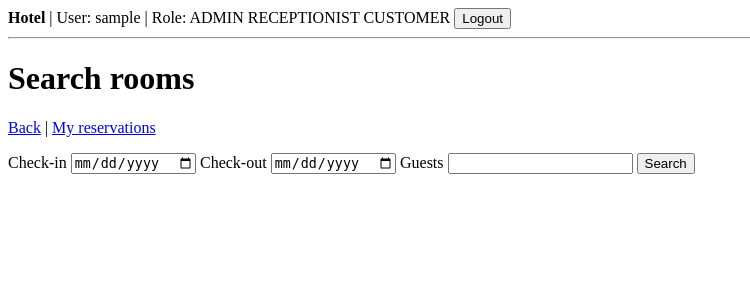
After one commit to marinw1816-cyber/Project-hotel-room, a Spring Boot app: page /customer/search in a window 1280 px wide. The commit adds this page. Shown: the top 300 px of the page, without its empty margins (0-750 px from the left). Run offline with Spring Boot 4, Linux system fonts and the light colour scheme; the visitor is signed in with stand-in values (Sample User, id 1); some of the project's set-up classes (security, data sources, template engines, error pages and the like) are left out, and stand-ins take their place; some libraries are stand-ins or nearby versions.

Commit message:
Customer pages: search rooms, book, my reservations (cancel, change dates)

```diff
--- /dev/null
+++ b/hotel-app/src/main/java/hotel/web/CustomerController.java
@@ -0,0 +1,128 @@
+package hotel.web;
+
+import hotel.reservation.ReservationEntity;
+import hotel.reservation.ReservationService;
+import hotel.room.RoomEntity;
+import jakarta.servlet.http.HttpServletRequest;
+import java.time.LocalDate;
+import java.time.temporal.ChronoUnit;
+import java.util.List;
+import java.util.NoSuchElementException;
+import org.springframework.format.annotation.DateTimeFormat;
+import org.springframework.security.core.Authentication;
+import org.springframework.stereotype.Controller;
+import org.springframework.ui.Model;
+import org.springframework.web.bind.MissingServletRequestParameterException;
+import org.springframework.web.bind.annotation.ExceptionHandler;
+import org.springframework.web.bind.annotation.GetMapping;
+import org.springframework.web.bind.annotation.PathVariable;
+import org.springframework.web.bind.annotation.PostMapping;
+import org.springframework.web.bind.annotation.RequestParam;
+import org.springframework.web.method.annotation.MethodArgumentTypeMismatchException;
+import org.springframework.web.servlet.mvc.support.RedirectAttributes;
+
+/**
+ * Pages of the customer: search rooms, book, see, cancel and change the own reservations.
+ * Only role CUSTOMER can open /customer/** (see SecurityConfig).
+ * Errors of ReservationService are shown as a message on the page, never as an error page.
+ */
+@Controller
+public class CustomerController {
+
+    private final ReservationService reservationService;
+
+    public CustomerController(ReservationService reservationService) {
+        this.reservationService = reservationService;
+    }
+
+    /** GET /customer/search: the form; with values also the list of free rooms. */
+    @GetMapping("/customer/search")
+    public String search(@RequestParam(required = false) @DateTimeFormat(iso = DateTimeFormat.ISO.DATE) LocalDate checkIn,
+                         @RequestParam(required = false) @DateTimeFormat(iso = DateTimeFormat.ISO.DATE) LocalDate checkOut,
+                         @RequestParam(required = false) Integer guests,
+                         Model model) {
+        model.addAttribute("checkIn", checkIn);
+        model.addAttribute("checkOut", checkOut);
+        model.addAttribute("guests", guests);
+        if (checkIn == null && checkOut == null && guests == null) {
+            return "customer-search";
+        }
+        try {
+            List<RoomEntity> freeRooms = reservationService.findFreeRooms(checkIn, checkOut, guests == null ? 0 : guests);
+            model.addAttribute("rooms", freeRooms);
+            model.addAttribute("nights", ChronoUnit.DAYS.between(checkIn, checkOut));
+        } catch (IllegalArgumentException e) {
+            // already on the search page: no redirect needed, the form keeps its values
+            model.addAttribute("error", e.getMessage());
+        }
+        return "customer-search";
+    }
+
+    /** POST /customer/book: books the room for the logged-in user. */
+    @PostMapping("/customer/book")
+    public String book(@RequestParam int roomNumber,
+                       @RequestParam @DateTimeFormat(iso = DateTimeFormat.ISO.DATE) LocalDate checkIn,
+                       @RequestParam @DateTimeFormat(iso = DateTimeFormat.ISO.DATE) LocalDate checkOut,
+                       @RequestParam int guests,
+                       Authentication authentication,
+                       RedirectAttributes redirect) {
+        try {
+            ReservationEntity booked = reservationService.book(authentication.getName(), roomNumber, checkIn, checkOut, guests);
+            redirect.addFlashAttribute("success", "Room " + roomNumber + " booked from " + checkIn + " to " + checkOut
+                    + ", total price " + booked.totalPrice() + ".");
+            return "redirect:/customer/reservations";
+        } catch (IllegalArgumentException | IllegalStateException | NoSuchElementException e) {
+            redirect.addFlashAttribute("error", e.getMessage());
+            // back to the search with the same values
+            redirect.addAttribute("checkIn", checkIn);
+            redirect.addAttribute("checkOut", checkOut);
+            redirect.addAttribute("guests", guests);
+            return "redirect:/customer/search";
+        }
+    }
+
+    /** GET /customer/reservations: the reservations of the logged-in user. */
+    @GetMapping("/customer/reservations")
+    public String reservations(Authentication authentication, Model model) {
+        model.addAttribute("reservations", reservationService.myReservations(authentication.getName()));
+        return "customer-reservations";
+    }
+
+    /** POST /customer/reservations/{id}/cancel: cancels an own reservation. */
+    @PostMapping("/customer/reservations/{id}/cancel")
+    public String cancel(@PathVariable long id, Authentication authentication, RedirectAttributes redirect) {
+        try {
+            reservationService.cancel(id, authentication.getName());
+            redirect.addFlashAttribute("success", "Reservation " + id + " cancelled.");
+        } catch (IllegalArgumentException | IllegalStateException | NoSuchElementException e) {
+            redirect.addFlashAttribute("error", e.getMessage());
+        }
+        return "redirect:/customer/reservations";
+    }
+
+    /** POST /customer/reservations/{id}/dates: changes the dates of an own reservation. */
+    @PostMapping("/customer/reservations/{id}/dates")
+    public String changeDates(@PathVariable long id,
+                              @RequestParam @DateTimeFormat(iso = DateTimeFormat.ISO.DATE) LocalDate checkIn,
+                              @RequestParam @DateTimeFormat(iso = DateTimeFormat.ISO.DATE) LocalDate checkOut,
+                              Authentication authentication,
+                              RedirectAttributes redirect) {
+        try {
+            reservationService.changeDates(id, authentication.getName(), checkIn, checkOut);
+            redirect.addFlashAttribute("success", "Reservation " + id + " changed to " + checkIn + " - " + checkOut + ".");
+        } catch (IllegalArgumentException | IllegalStateException | NoSuchElementException e) {
+            redirect.addFlashAttribute("error", e.getMessage());
+        }
+        return "redirect:/customer/reservations";
+    }
+
+    /** A missing or wrong value in a form (e.g. empty date): message on the page instead of an error page. */
+    @ExceptionHandler({MissingServletRequestParameterException.class, MethodArgumentTypeMismatchException.class})
+    public String badInput(HttpServletRequest request, RedirectAttributes redirect) {
+        redirect.addFlashAttribute("error", "Please fill in all fields with valid values.");
+        if (request.getRequestURI().contains("/customer/reservations")) {
+            return "redirect:/customer/reservations";
+        }
+        return "redirect:/customer/search";
+    }
+}
--- /dev/null
+++ b/hotel-app/src/main/resources/templates/customer-search.html
@@ -0,0 +1,52 @@
+<!DOCTYPE html>
+<html xmlns:th="http://www.thymeleaf.org" th:replace="~{layout :: page(~{::title}, ~{::main})}">
+<head>
+    <title>Search rooms</title>
+</head>
+<body>
+<main>
+    <h1>Search rooms</h1>
+    <p><a th:href="@{/customer}">Back</a> | <a th:href="@{/customer/reservations}">My reservations</a></p>
+    <!-- Message from CustomerController, e.g. "Check-out must be after check-in" -->
+    <p th:if="${error}" th:text="${error}">Error</p>
+
+    <form th:action="@{/customer/search}" method="get">
+        <label>Check-in <input type="date" name="checkIn" th:value="${checkIn}" required></label>
+        <label>Check-out <input type="date" name="checkOut" th:value="${checkOut}" required></label>
+        <label>Guests <input type="number" name="guests" min="1" th:value="${guests}" required></label>
+        <button type="submit">Search</button>
+    </form>
+
+    <!-- Only after a search without error -->
+    <div th:if="${rooms != null}">
+        <h2>Free rooms</h2>
+        <p th:if="${rooms.isEmpty()}">No free room for this period.</p>
+        <table th:unless="${rooms.isEmpty()}">
+            <tr>
+                <th>Room</th>
+                <th>Capacity</th>
+                <th>Price per night</th>
+                <th>Total price (<span th:text="${nights}">3</span> nights)</th>
+                <th></th>
+            </tr>
+            <tr th:each="room : ${rooms}">
+                <td th:text="${room.roomNumber}">101</td>
+                <td th:text="${room.capacity}">2</td>
+                <td th:text="${room.pricePerNight}">90.00</td>
+                <td th:text="${room.pricePerNight * nights}">270.00</td>
+                <td>
+                    <!-- th:action adds the CSRF token -->
+                    <form th:action="@{/customer/book}" method="post">
+                        <input type="hidden" name="roomNumber" th:value="${room.roomNumber}">
+                        <input type="hidden" name="checkIn" th:value="${checkIn}">
+                        <input type="hidden" name="checkOut" th:value="${checkOut}">
+                        <input type="hidden" name="guests" th:value="${guests}">
+                        <button type="submit">Book</button>
+                    </form>
+                </td>
+            </tr>
+        </table>
+    </div>
+</main>
+</body>
+</html>
--- a/hotel-app/src/main/resources/templates/customer.html
+++ b/hotel-app/src/main/resources/templates/customer.html
@@ -7,6 +7,10 @@
 <main>
     <h1>Customer</h1>
     <p>Search rooms and manage your reservations.</p>
+    <ul>
+        <li><a th:href="@{/customer/search}">Search rooms</a></li>
+        <li><a th:href="@{/customer/reservations}">My reservations</a></li>
+    </ul>
 </main>
 </body>
 </html>
```
Also changed, not shown: hotel-app/src/main/resources/templates/customer-reservations.html (added, +49 -0 lines), 1 other file.
